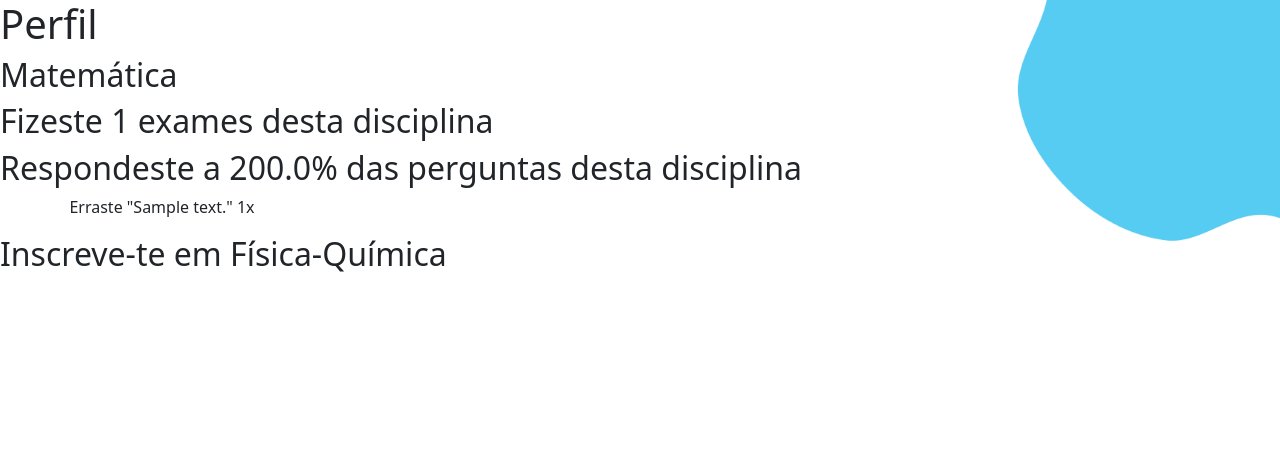
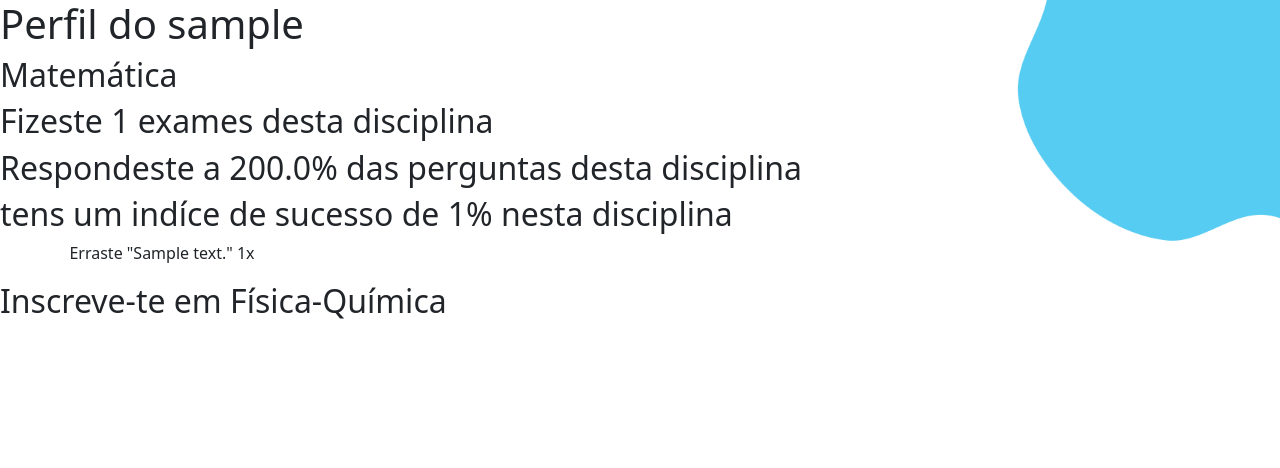
Before and after one commit to HackerSchool/Arquimedia, a Django app: page /perfil/ in a window 1280 px wide. Shown: the top 468 px of the page. Run offline with Django 3.2, Linux system fonts and the light colour scheme; a user stored in the database is signed in; tables that the repository leaves empty hold one stand-in row (values such as "Sample post").

Commit message:
Indice de aprendizagem adicionado

```diff
--- a/users/templates/dashboard.html
+++ b/users/templates/dashboard.html
@@ -6,7 +6,7 @@
 
 {% block content %}
 
-    <h1>Perfil</h1>
+    <h1>Perfil do {{user}}</h1>
 
     {% if subjects %}
         {% for subject in subjects %}
@@ -15,6 +15,7 @@
                 <h2>{{ subject.subject }}</h2>
                 <h2>Fizeste {{ subject.examCounter }} exames desta disciplina</h2>
                 <h2>Respondeste a {{ subject.getPercentageOfQuestionsAnswered }}% das perguntas desta disciplina</h2>
+                <h2>tens um indíce de sucesso de {{ subject.id }}% nesta disciplina</h2>
                 {% if subject.wrongAnswers.all %}
                     <ul>
                     {% for answer in subject.wrongAnswers.all %}
--- a/users/views.py
+++ b/users/views.py
@@ -35,4 +35,11 @@ def profileDashboard(request):
         "SUBJECT_LIST": SUBJECT_LIST
     }
 
+    if(user.profile.subjects.all().count()!=0):
+        for i in user.profile.subjects.all():
+            x = (i.correctAnswers.count())/500
+            index = 11*(x-30)**(1/3)+34
+            context[i.id] = index
+
+
     return render(request, "dashboard.html", context)
```
